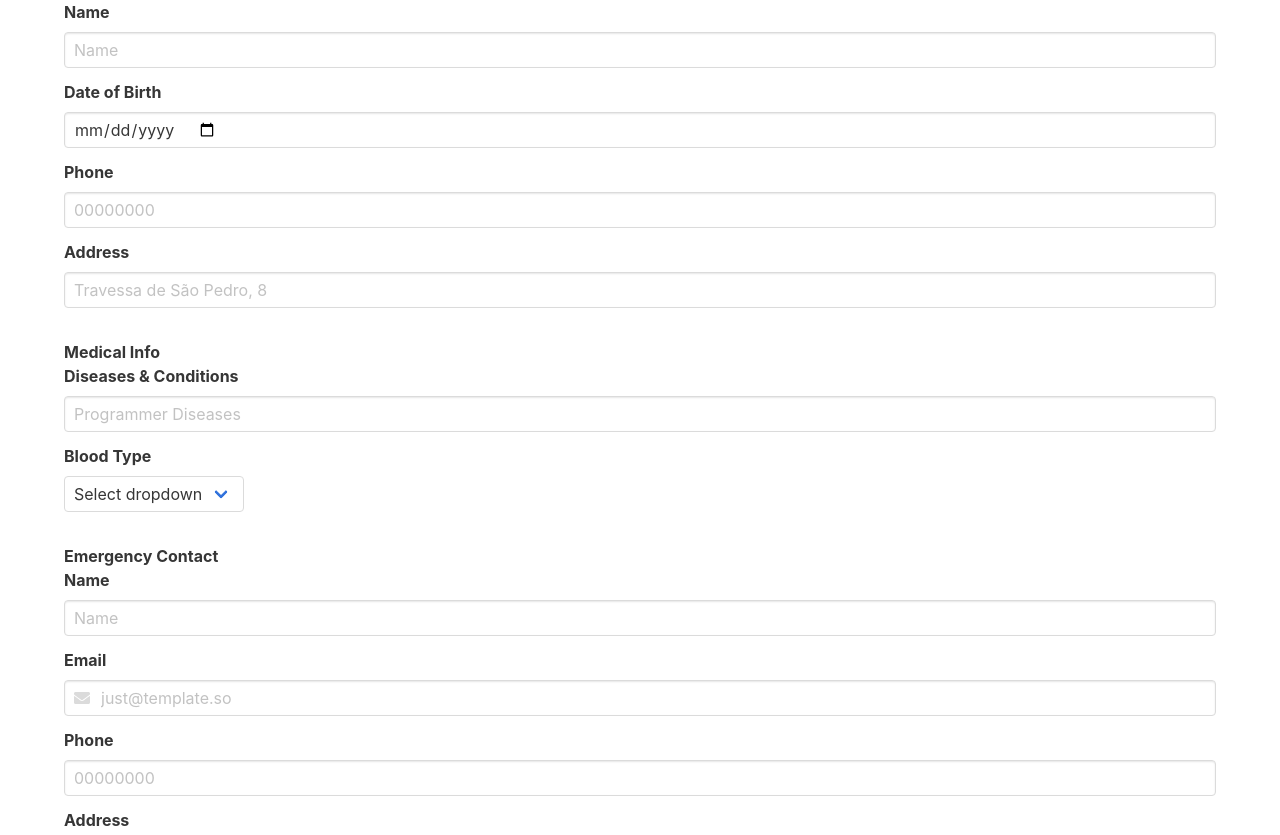
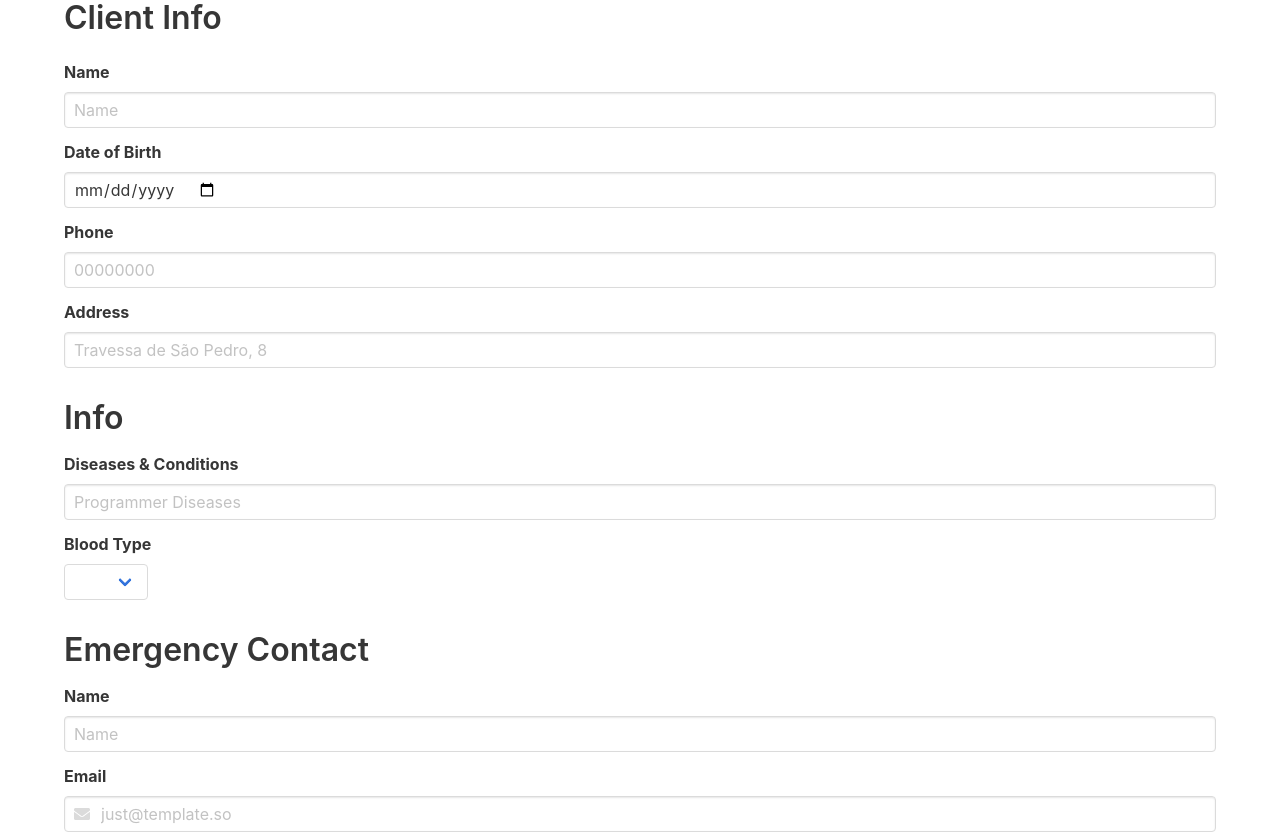
Before and after one commit to rafaelmdurante/ac_hackathon_helld, a plain HTML site: page form.html in a window 1280 px wide. Shown: the top 835 px of the page. Drawn offline with nearby package versions, Linux system fonts and the light colour scheme.

Commit message:
front-form files

```diff
--- a/form.html
+++ b/form.html
@@ -14,7 +14,7 @@
 
   <div class="container">
 
-    <h1></h1>
+    <h1 class="title">Client Info</h1>
 
     <div class="field">
       <label id="username" class="label">Name</label>
@@ -48,11 +48,12 @@
     </div>
 
 
-    <h2 class="mt-4">
-      <strong> Medical Info</strong>
+    <h2 class="mt-4 mb-2">
+       <div class="title">Info</div>
     </h2>
 
     <div class="field">
+
       <label id="userDiseases" class="label">Diseases & Conditions</label>
       <div class="control">
         <input class="input" type="text" placeholder="Programmer Diseases">
@@ -64,7 +65,7 @@
       <div class="control">
         <div class="select">
           <select>
-            <option>Select dropdown</option>
+            <option></option>
             <option>A+</option>
             <option>A-</option>
             <option>B+</option>
@@ -82,18 +83,11 @@
   </div>
 
 
-
-
-
-
-
-
-
   <div class="container">
 
-    <h2 class="mt-4">
-      <strong> Emergency Contact</strong>
-    </h2>
+      <h2 class="mt-4 mb-2">
+          <div class="title">Emergency Contact</div>
+       </h2>
 
     <div class="field">
       <label id="contactname" class="label">Name</label>
```
